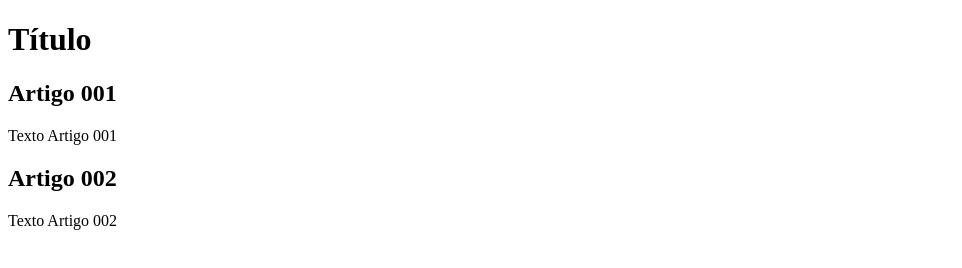
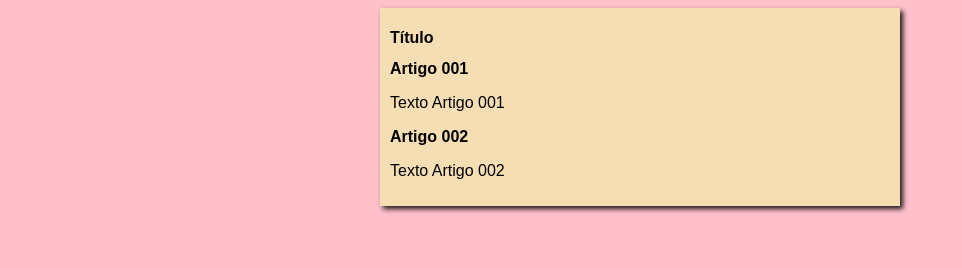
Before and after one commit to bruna-a-ferreira/projeto-site, a plain HTML site: page index.html in a window 1280 px wide. Shown: the whole page, without its empty margins (0-962 px from the left). Drawn offline with Linux system fonts and the light colour scheme.

Commit message:
iniciei o design

```diff
--- /dev/null
+++ b/estilos/style.css
@@ -0,0 +1,17 @@
+* {
+    font-family: Arial, Helvetica, sans-serif;
+    font-size: 16px;
+}
+
+
+body {
+    background-color: pink;
+}
+
+main {
+    background-color: wheat;
+    width: 500px;
+    margin: auto;
+    padding: 10px;
+    box-shadow: 3px 3px 5px rgba(0, 0, 0, 0.877);
+}
--- a/index.html
+++ b/index.html
@@ -4,6 +4,7 @@
     <meta charset="UTF-8">
     <meta name="viewport" content="width=device-width, initial-scale=1.0">
     <title>Titulo do Site</title>
+    <link rel="stylesheet" href="estilos/style.css">
 </head>
 <body>
     <main>
```
